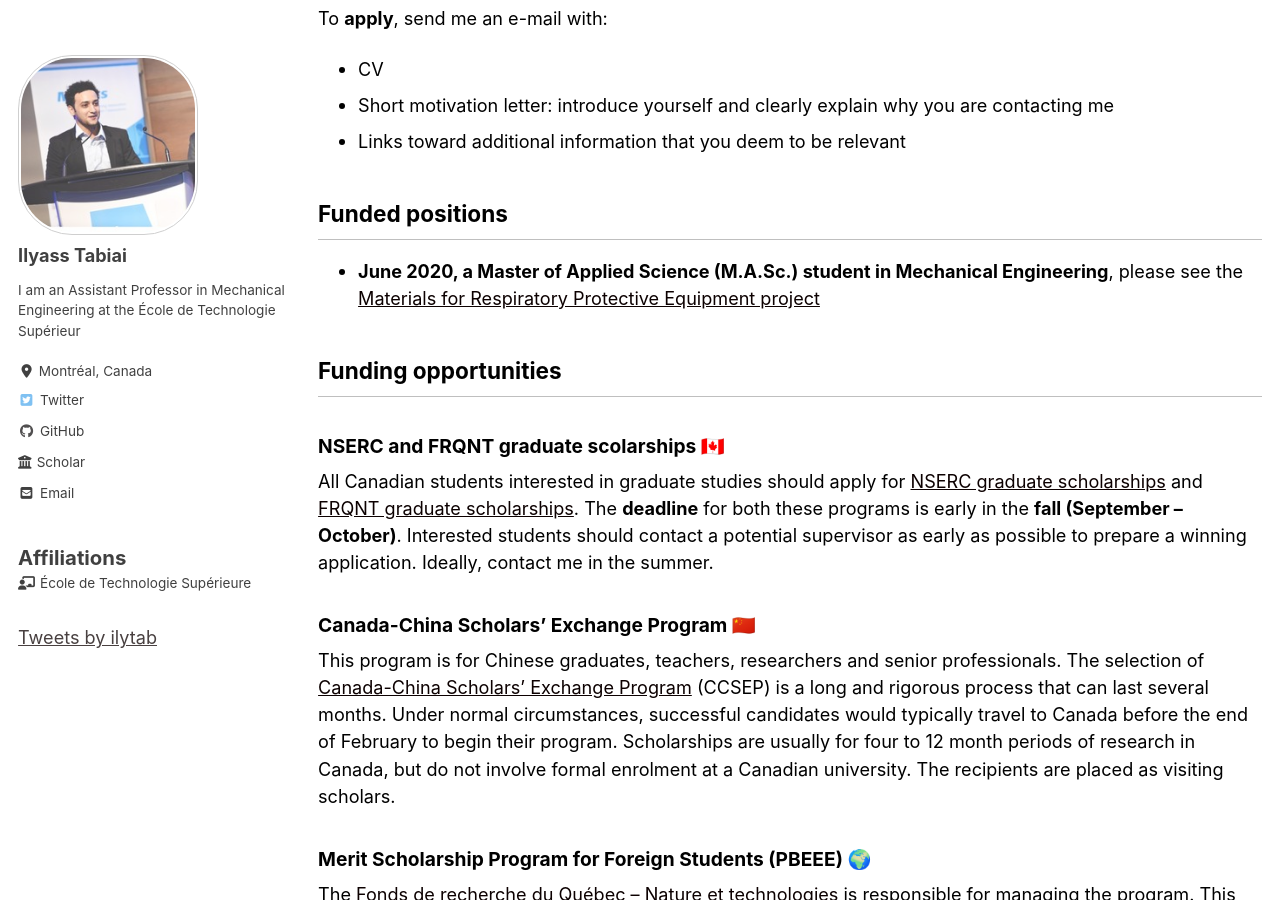
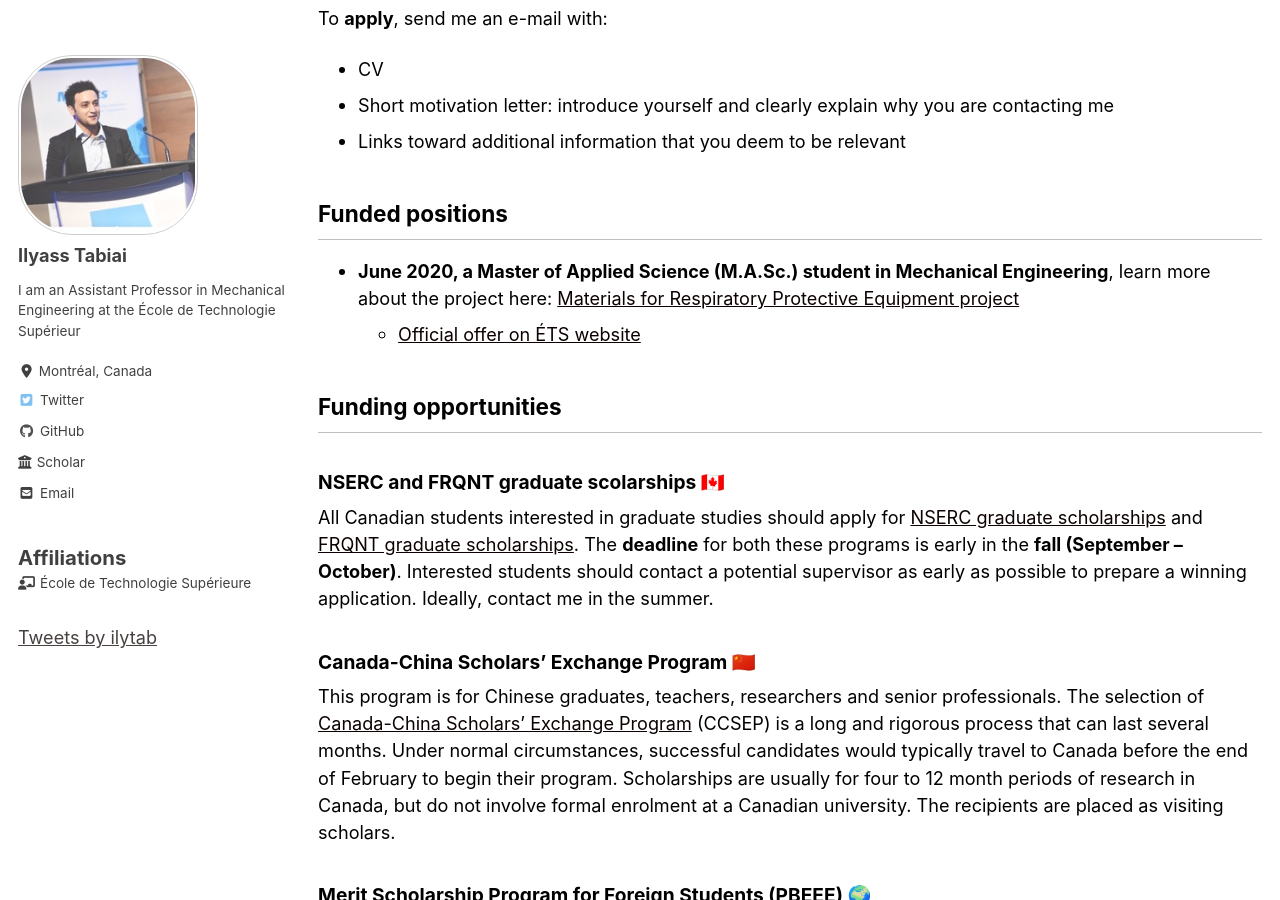
Before and after one commit to ilylabs/ilylabs.github.io, a Jekyll site: the page built from research_opportunities/index.md, in a window 1280 px wide and 900 px high, scrolled down 457 px. Built offline with Jekyll 4.4.1, drawn with Linux system fonts in a browser that asks for light colours; cached includes are drawn as plain includes; nearby versions of some CDN libraries; comment, search, counter and statistics services are not loaded.

Commit message:
Added link to the ÉTS description for the Nonwovens master thesis position

```diff
--- a/research_opportunities/index.md
+++ b/research_opportunities/index.md
@@ -22,7 +22,8 @@ To **apply**, send me an e-mail with:
 
 ## Funded positions
 
-* **June 2020, a Master of Applied Science (M.A.Sc.) student in Mechanical Engineering**, please see the [Materials for Respiratory Protective Equipment project](/projects/COVID-cottonmasks)
+* **June 2020, a Master of Applied Science (M.A.Sc.) student in Mechanical Engineering**, learn more about the project here: [Materials for Respiratory Protective Equipment project](/projects/COVID-cottonmasks)
+  * [Official offer on ÉTS website](https://www.etsmtl.ca/recherche/etudes-superieures-et-recherche/projets-de-recherche-pour-etudiants/developpement-et-caracterisation-d%e2%80%99un-procede-pour/)
 
 <!--
 * **May 2020, 1 Postdoctoral fellow (1 year contract)**, please see the [Materials for Respiratory Protective Equipment project](/projects/COVID-cottonmasks)
```
Also changed, not shown: _projects/COVID-cottonmasks.md (+2 -1 lines).
